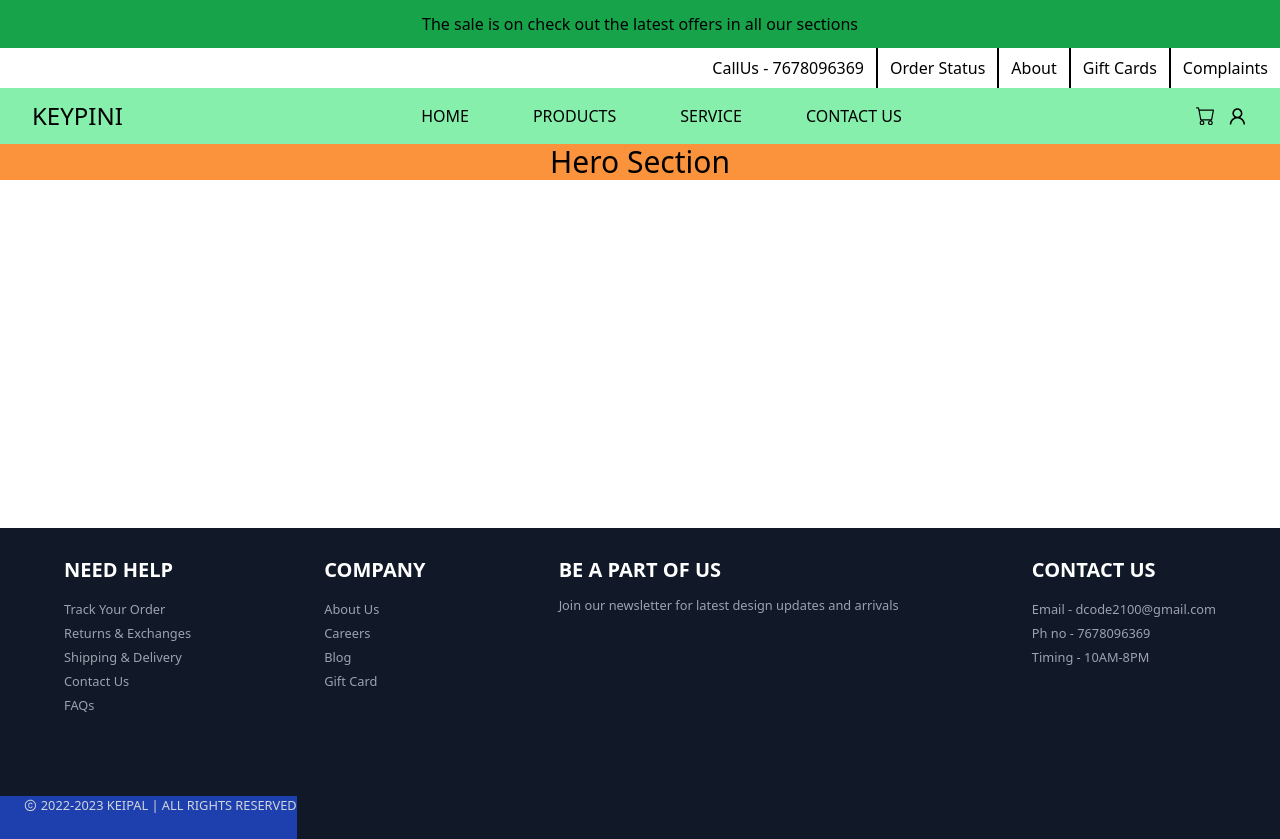
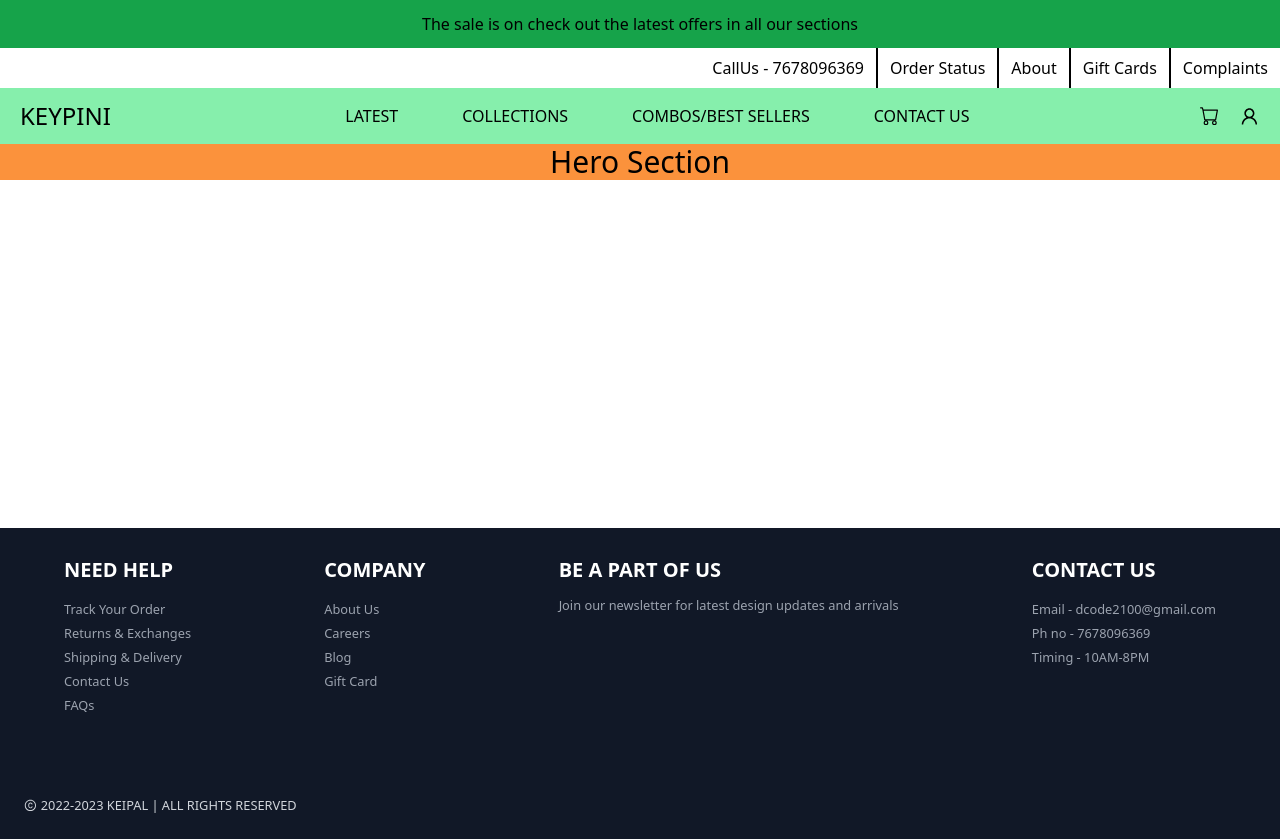
Before and after one commit to Dcode2100/MASSCREATIONS, a Next.js app: page / in a window 1280 px wide. Built offline with nearby package versions, Linux system fonts and the light colour scheme.

Commit message:
Footer sm

```diff
--- a/components/common.jsx
+++ b/components/common.jsx
@@ -1,71 +1,49 @@
 export const navlinks = [
-  { title: "HOME", path: "/" },
+  { title: "LATEST", path: "/" },
   {
-    title: "PRODUCTS",
-    path: "/about",
+    title: "COLLECTIONS",
+    path: "/collections",
     submenu: [
       {
-        heading: "RSS Party",
+        title: "KEYCHAINS",
         dubmenu: [
-          { title: "OUR STORY", path: "/about" },
-          { title: "MISSION & VISION", path: "/missionvision" },
-          { title: "OBJECTIVE", path: "/objective" },
-          { title: "LEADERSHIP", path: "/leadership" },
+          { title: "METAL KEYCHAINS", path: "/metal" },
+          { title: "RUBBER KEYCHAINS", path: "/rubber" },
+          { title: "3D KEYCHAINS", path: "/3dkeychain" },
+          { title: "MOVIE CHARACTERS", path: "/moviecharacter" },
+          { title: "CARTOON ", path: "/cartoon" },
+          { title: "FOR BOYFRIEND/GIRLFRIEND", path: "/bfgf" },
+          { title: "GOD", path: "/god" },
         ],
       },
 
       {
-        heading: "MEDIA",
+        title: "SPECIAL BEST SELLER",
         dubmenu: [
-          { title: "GALLERY", path: "/gallery" },
-          { title: "NEWS ARTICLES", path: "/newsarticles" },
-          { title: "PRESS RELEASE", path: "/pressrelease" },
+          { title: "MARVAL", path: "/marvel" },
+          { title: "DISNIY", path: "/disniy" },
+          { title: "CARTOONS", path: "/cartoons" },
         ],
       },
 
       {
-        heading: "OUR WINGS",
+        title: "GIFT HAMPERS",
         dubmenu: [
-          { title: "KISAN", path: "/wing/kisan" },
-          { title: "MAHILA", path: "/wing/mahila" },
-          { title: "YUVA", path: "/wing/yuva" },
-          { title: "S.C", path: "/wing/sc" },
-          { title: "S.T", path: "/wing/st" },
-          { title: "OBC", path: "/wing/obc" },
-          { title: "MINORITY", path: "/wing/minority" },
+          { title: "MARVAL FANHOUSE", path: "/marvalfanhouse " },
+          { title: "DIsNIY FANHOUSE", path: "/diniyfanhouse " },
         ],
       },
     ],
   },
   {
-    title: "SERVICE",
-    path: "/becomeamember",
+    title: "COMBOS/BEST SELLERS",
+    path: "/combos",
     submenu: [
       {
-        heading: "JOIN THE MOMENT",
+        title: "GIFT HAMPERS",
         dubmenu: [
-          {
-            title: "BECOME A MEMBER",
-            path: "/becomeamember",
-            hovermenu: [
-              {
-                title: "Perks of becoming a member",
-                para: " good thing and good things",
-                img: "https://www.shutterstock.com/image-photo/keep-simple-word-wooden-blocks-260nw-1604630542.jpg",
-              },
-            ],
-          },
-          {
-            title: "BECOME A VOLUNTEER",
-            path: "/becomeavolunteer",
-            hovermenu: [
-              {
-                title: "Perks of becoming a volunteer",
-                para: " good things",
-                img: "https://www.shutterstock.com/image-photo/keep-simple-word-wooden-blocks-260nw-1604630542.jpg",
-              },
-            ],
-          },
+          { title: "MARVAL FANHOUSE", path: "/marvalfanhouse " },
+          { title: "DIsNIY FANHOUSE", path: "/diniyfanhouse " },
         ],
       },
     ],
@@ -73,5 +51,30 @@ export const navlinks = [
   {
     title: "CONTACT US",
     path: "/contact",
+    submenu: [
+      {
+        title: "ORDERS",
+        dubmenu: [
+          { title: "ORDER STATUS", path: "/orderstatus" },
+          { title: "TRACK ORDER", path: "/trackorder" },
+          { title: "RETURN POLICY", path: "/returnpolicy" },
+          { title: "CANCELLATION POLICY", path: "/cancellationpolicy" },
+        ],
+      },
+      {
+        title: "PAYMENT",
+        dubmenu: [
+          { title: "PAYMENT RECEIPT", path: "/paymentrecipt" },
+          { title: "PAYMENT METHODS", path: "/paymentmethods" },
+        ],
+      },
+      {
+        title: "CONTACT US",
+        dubmenu: [
+          { title: "PHONE - 7678096369" },
+          { title: "EMAIL - dcode2100@gmail.com" },
+        ],
+      },
+    ],
   },
 ];
--- a/components/footer/Footer.jsx
+++ b/components/footer/Footer.jsx
@@ -79,7 +79,7 @@ const Footer = () => {
           })}
         </div>
       </div>
-      <div className="copyright bg-blue-800 flex h-min w-min items-center max-xs:w-full max-xs:flex max-xs: justify-center whitespace-nowrap pb-6 pl-6 text-[0.8rem] text-gray-300 ">
+      <div className="copyright flex h-min w-min items-center max-xs:w-full max-xs:flex max-xs: justify-center whitespace-nowrap pb-6 pl-6 text-[0.8rem] text-gray-300 ">
         <AiOutlineCopyright />{" "}
         <p className=" ml-1 text-gray-300 ">
           2022-2023 KEIPAL | ALL RIGHTS RESERVED
--- a/components/header/Dropdown.jsx
+++ b/components/header/Dropdown.jsx
@@ -10,7 +10,7 @@ const Dropdown = ({ items }) => {
               key={index}
               className="categories-link w-min whitespace-nowrap  px-6 "
             >
-              <h3 className="mb-4 text-[1.3rem] text-black">{sub.heading}</h3>
+              <h3 className="mb-4 text-[1.3rem] text-black">{sub.title}</h3>
               {sub.dubmenu &&
                 sub.dubmenu.map((dub, index) => {
                   return (
--- a/components/header/Header.jsx
+++ b/components/header/Header.jsx
@@ -4,16 +4,20 @@ import Headerbottom from "./Headerbottom";
 import Headertop from "./Headertop";
 import Headercenter from "./Headercenter";
 import Dropdown from "./Dropdown";
+import Sidenav from "./Sidenav";
 
 const Header = () => {
+    const [smsidemenu, setSmsidemenu] = useState(false);
 
   return (
-    <div>
-      <Headertop/>
-      <Headercenter/>
-      <Headerbottom />
-
-    </div>
+    <React.Fragment>
+      <Headertop />
+      <div className="max-xs:hidden">
+        <Headercenter />
+      </div>
+      {smsidemenu && <Sidenav setSmsidemenu={setSmsidemenu} />}
+      <Headerbottom smsidemenu={smsidemenu} setSmsidemenu={setSmsidemenu} />
+    </React.Fragment>
   );
 };
 
--- a/components/header/Headerbottom.jsx
+++ b/components/header/Headerbottom.jsx
@@ -1,17 +1,33 @@
-import React, { useState , useEffect } from 'react'
-import { navlinks } from '../common'
+import React, { useState, useEffect } from "react";
+import { navlinks } from "../common";
 import { BsCart } from "react-icons/bs";
-import { AiOutlineUser } from 'react-icons/ai';
-import Dropdown from './Dropdown'
-import Menutoggle from './Menutoggle'
+import { BiMenu } from "react-icons/bi";
+import { AiOutlineUser } from "react-icons/ai";
+import Dropdown from "./Dropdown";
+import Menutoggle from "./Menutoggle";
+import Sidenav from "./Sidenav";
 
-const Headerbottom = () => {
-    const [drop,setDrop] = React.useState(null);
+const Headerbottom = ({smsidemenu,setSmsidemenu}) => {
+  const [drop, setDrop] = React.useState(null);
+
 
   return (
-    <div>
-      <div className="Header relative  flex h-[3.5rem] items-center justify-between bg-green-300">
-        <div className="ml-8 w-min  pr-1 text-2xl">KEYPINI</div>
+    <div >
+      <div className="Header relative  flex h-[3.5rem] items-center justify-between bg-green-300  ">
+        <div className="ml-5 flex w-min flex-row items-center  gap-4 pr-1  text-2xl">
+
+          <div className="small-screen-menu md:hidden">
+          { !smsidemenu &&
+            <button
+              className="flex transition-all"
+              onClick={() => setSmsidemenu((prev) => !prev)}
+            >
+              <BiMenu style={{ fontSize: "1.7rem" }} />
+            </button>
+          }
+          </div>
+          <h1 >KEYPINI</h1>
+        </div>
         <div className="links flex h-full list-none items-center">
           {navlinks.map((link, index) => (
             <Menutoggle
@@ -22,7 +38,7 @@ const Headerbottom = () => {
             />
           ))}
         </div>
-        <div className="mr-8  flex w-min gap-3">
+        <div className="mr-5  flex w-min gap-5">
           <BsCart
             style={{ fontSize: "1.2rem" }}
             className="cursor-pointer transition-all hover:scale-105"
@@ -44,11 +60,11 @@ const Headerbottom = () => {
             setDrop(null);
           }}
         >
-          <Dropdown  items={navlinks[drop]} />
+          <Dropdown items={navlinks[drop]} />
         </div>
       )}
     </div>
   );
-}
+};
 
-export default Headerbottom
+export default Headerbottom;
--- a/components/header/Headercenter.jsx
+++ b/components/header/Headercenter.jsx
@@ -3,7 +3,7 @@ import React from "react";
 const Headercenter = () => {
   return (
     <div>
-      <div className="Header relative flex h-[2.5rem] w-full items-center justify-end ">
+      <div className="Header relative flex h-[2.5rem] w-full items-center justify-end  ">
         <div className=" h-full w-min whitespace-nowrap ">
           <ul className="flex h-full  ">
             <li className="flex items-center border-r-2 border-black px-3 transition-all hover:text-blue-400">
--- a/components/header/Headertop.jsx
+++ b/components/header/Headertop.jsx
@@ -19,12 +19,12 @@ const Headertop = () => {
     <div className="relative  flex h-12 items-center justify-center bg-green-600 px-4">
       <div className=" relative w-[100%] ">
         <Slider {...settings}>
-          <div className=" w-full  text-center">
-            <h3>
+          <div className=" w-full text-center">
+            <h3 className="max-xs:text-[0.8rem]">
               The sale is on check out the latest offers in all our sections
             </h3>
           </div>
-          <div className=" w-full  text-center">
+          <div className=" w-full text-center">
             <h3>Checkout the latest deals going on</h3>
           </div>
         </Slider>
--- /dev/null
+++ b/components/header/Sidenav.tsx
@@ -0,0 +1,89 @@
+import React, { useState } from "react";
+import { RxCross1 } from "react-icons/rx";
+import { navlinks } from "../common";
+
+type Props = {
+  setSmsidemenu: React.Dispatch<React.SetStateAction<boolean>>;
+};
+
+const Sidenav = ({ setSmsidemenu }: Props) => {
+  const [openLinks, setOpenLinks] = useState<string[]>([]);
+
+  const toggleLink = (link: string) => {
+    if (openLinks.includes(link)) {
+      setOpenLinks(openLinks.filter((l) => l !== link));
+    } else {
+      setOpenLinks([...openLinks, link]);
+    }
+  };
+
+  return (
+    <>
+      <div
+        className={`sidenav duration-5000 absolute z-10 h-[calc(100vh_-_3rem)] w-[80%] transform overflow-scroll bg-white bg-opacity-95 transition-all ease-linear`}
+      >
+        <div className="sidenav__header ">
+          <div className="sidenav__header__logo flex w-full justify-between px-5 pt-3">
+            <h1 className=" text-[1.7rem]">KEYPINI</h1>
+
+            <button
+              onClick={() => {
+                setSmsidemenu((prev: any) => !prev);
+              }}
+            >
+              <div className="xs:hidden">
+                <RxCross1
+                  style={{
+                    fontSize: "1.3rem",
+                    display: "flex",
+                    alignItems: "center",
+                  }}
+                />
+              </div>
+              <h2 className="font-medium max-xs:hidden md:hidden">CLOSE</h2>
+            </button>
+          </div>
+        </div>
+        <div className="sidenav__body ml-3 mt-8 text-[1.2rem]">
+          {navlinks.map((link1, index1) => {
+            const isOpen = openLinks.includes(link1.title);
+            return (
+              <div key={index1} className="">
+                <h1
+                  className="my-2 cursor-pointer"
+                  onClick={() => toggleLink(link1.title)}
+                >
+                  {link1.title}
+                </h1>
+
+                {isOpen &&
+                  link1.submenu?.map((link2, index2) => {
+                    const isOpen = openLinks.includes(link2.title);
+                    return (
+                      <div key={index2} className="bg-blue-600">
+                        <h2 className="my-2">{link2.title}</h2>
+                        {isOpen &&
+                          link2.dubmenu?.map((link3, index3) => {
+                            return (
+                              <div
+                                key={index3}
+                                onClick={() => toggleLink(link3.title)}
+                                className="my-2"
+                              >
+                                {link3.title}
+                              </div>
+                            );
+                          })}
+                      </div>
+                    );
+                  })}
+              </div>
+            );
+          })}
+        </div>
+      </div>
+    </>
+  );
+};
+
+export default Sidenav;
--- a/src/pages/_app.tsx
+++ b/src/pages/_app.tsx
@@ -6,6 +6,9 @@ import Footer from "../../components/footer/Footer";
 export default function App({ Component, pageProps }: AppProps) {
   return (
     <div>
+      <div className="smsidemenu">
+
+      </div>
       <Header />
       <Component {...pageProps} />
       <Footer />
```
